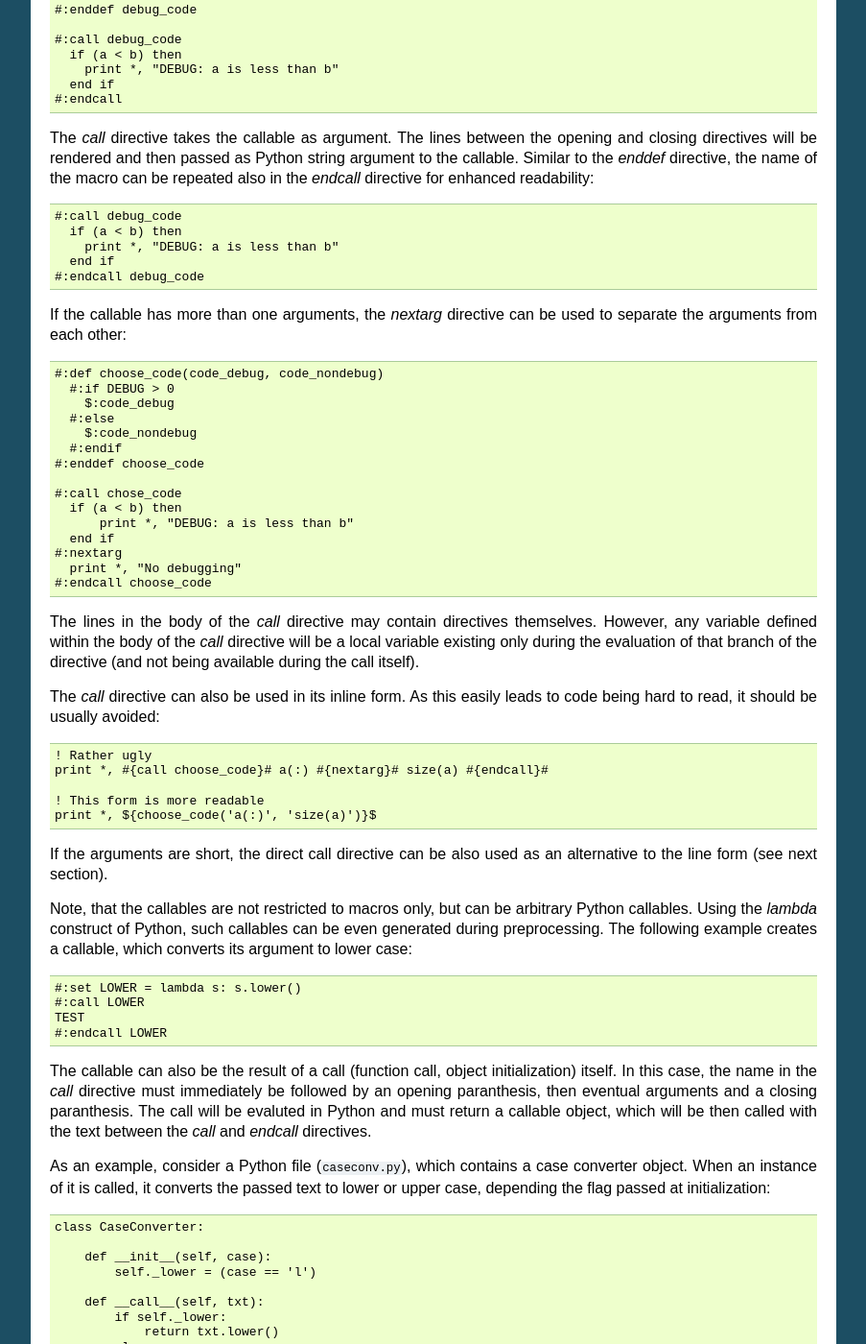
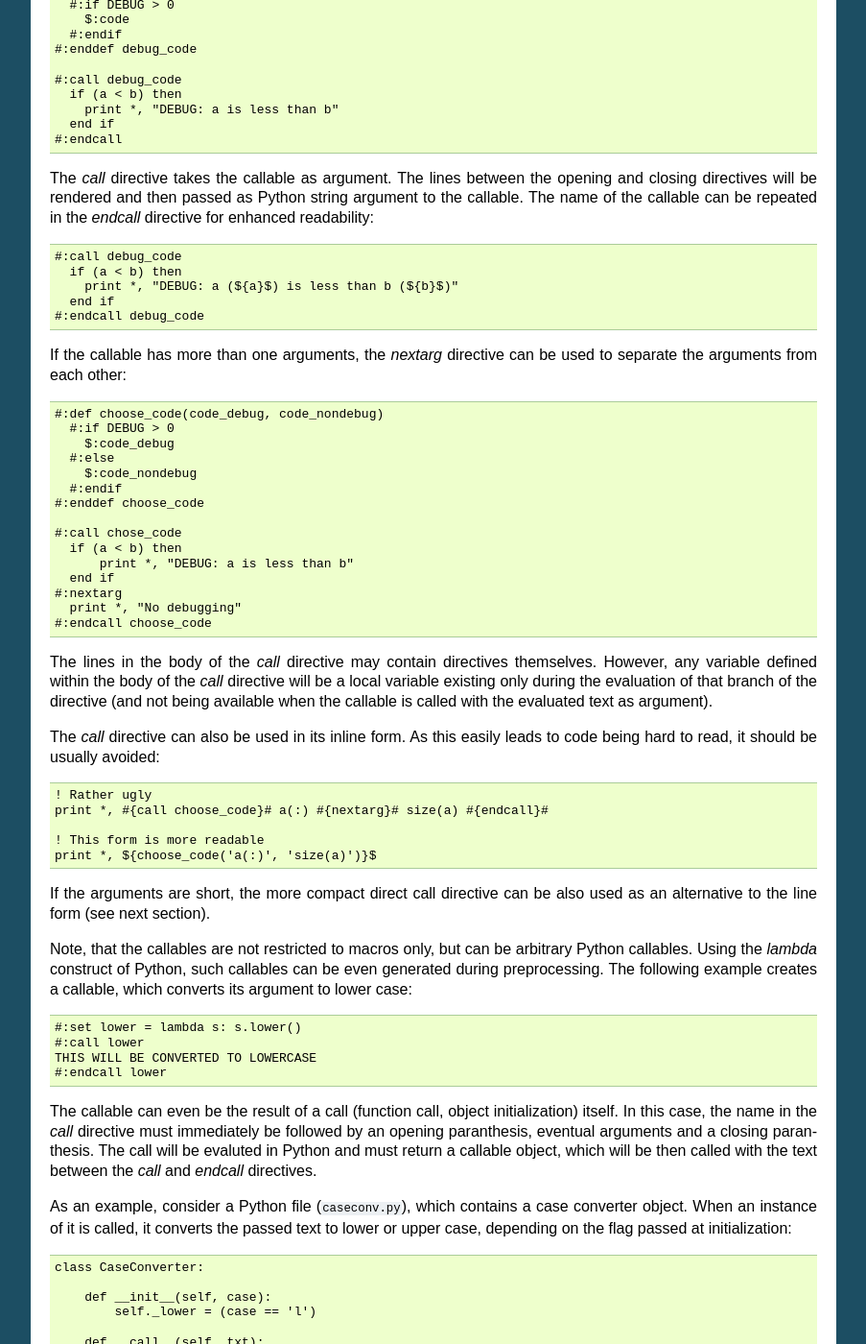
Before and after one commit to aradi/fypp, a Sphinx documentation site: the page built from docs/fypp.rst, in a window 1280 px wide and 1400 px high, scrolled down 12450 px. Shown: the whole window at 96% size, without its empty margins (198-1101 px from the left). Built offline with Sphinx 7.4.7, drawn with Linux system fonts in a browser that asks for light colours; some of the changed text lies outside the part shown.

Commit message:
Minor stylistic changes in docs

```diff
--- a/docs/fypp.rst
+++ b/docs/fypp.rst
@@ -499,8 +499,9 @@ variant::
 The value of a variable can be set during the preprocessing via the `set`
 directive. (Otherwise, variables can be also declared and defined via command
 line options.) The first argument is the name of the variable (unquoted),
-followed by an optional Python expression. If latter is not present, the
-variable is set to `None`::
+followed by an optional Python expression. If the Python expression is present,
+it must be separated by an equal sign from the variable name. If the Python
+expression and the equal sign are not present, the variable is set to `None`::
 
   #:set DEBUG
   #:set LOG = 1
@@ -762,12 +763,12 @@ directive to avoid extra quoting of the arguments::
 
 The `call` directive takes the callable as argument. The lines between the
 opening and closing directives will be rendered and then passed as Python string
-argument to the callable. Similar to the `enddef` directive, the name of the
-macro can be repeated also in the `endcall` directive for enhanced readability::
+argument to the callable. The name of the callable can be repeated in the
+`endcall` directive for enhanced readability::
 
   #:call debug_code
     if (a < b) then
-      print *, "DEBUG: a is less than b"
+      print *, "DEBUG: a (${a}$) is less than b (${b}$)"
     end if
   #:endcall debug_code
 
@@ -793,7 +794,8 @@ to separate the arguments from each other::
 The lines in the body of the `call` directive may contain directives
 themselves. However, any variable defined within the body of the `call`
 directive will be a local variable existing only during the evaluation of that
-branch of the directive (and not being available during the call itself).
+branch of the directive (and not being available when the callable is called
+with the evaluated text as argument).
 
 The `call` directive can also be used in its inline form. As this easily leads
 to code being hard to read, it should be usually avoided::
@@ -804,29 +806,29 @@ to code being hard to read, it should be usually avoided::
   ! This form is more readable
   print *, ${choose_code('a(:)', 'size(a)')}$
 
-If the arguments are short, the direct call directive can be also used as an
-alternative to the line form (see next section).
+If the arguments are short, the more compact direct call directive can be also
+used as an alternative to the line form (see next section).
 
 Note, that the callables are not restricted to macros only, but can be arbitrary
 Python callables. Using the `lambda` construct of Python, such callables can be
 even generated during preprocessing. The following example creates a callable,
 which converts its argument to lower case::
 
-  #:set LOWER = lambda s: s.lower()
-  #:call LOWER
-  TEST
-  #:endcall LOWER
-
-The callable can also be the result of a call (function call, object
+  #:set lower = lambda s: s.lower()
+  #:call lower
+  THIS WILL BE CONVERTED TO LOWERCASE
+  #:endcall lower
+
+The callable can even be the result of a call (function call, object
 initialization) itself. In this case, the name in the `call` directive must
-immediately be followed by an opening paranthesis, then eventual arguments and a
+immediately be followed by an opening paranthesis, eventual arguments and a
 closing paranthesis. The call will be evaluted in Python and must return a
 callable object, which will be then called with the text between the `call` and
 `endcall` directives.
 
 As an example, consider a Python file (``caseconv.py``), which contains a case
 converter object. When an instance of it is called, it converts the passed text
-to lower or upper case, depending the flag passed at initialization::
+to lower or upper case, depending on the flag passed at initialization::
 
   class CaseConverter:
 
@@ -839,8 +841,8 @@ to lower or upper case, depending the flag passed at initialization::
           else:
               return txt.upper()
 
-The ``CaseConverter`` object can be initialized in the `call` directive
-according to the needs (``example.fypp``)::
+The according ``CaseConverter`` instance can be created on the fly in the `call`
+directive according to the needs (``example.fypp``)::
 
   #:call CaseConverter('l')
   THIS WILL BE CONVERTED TO LOWERCASE
@@ -901,11 +903,11 @@ eval and control directives can be used::
   #:set MYSIZE = 2
   @:assertEqual size(coords, dim=2) @@ ${MYSIZE}$
 
-The direct call directive needs the name of a callable and does not allow for
-on-the fly callable-generation. If a callable-factory is used, first the
-callable must be generated and stored in a temporary variable, and then called
-with the direct call directive. The example from the end of the last section
-could be realized as follows::
+The direct call directive needs the name of an existing callable and does not
+allow for on the fly callable-generation. However, it is possible to store the
+result of the callable-generation in a temporary variable first, and call the
+variable content with the direct call directive later. The example from the end
+of the last section could be realized as follows::
 
   #:set lower = CaseConverter('l')
   #:set upper = CaseConverter('u')
```
Also changed, not shown: other parts of docs/fypp.rst (+5 -5 lines).
